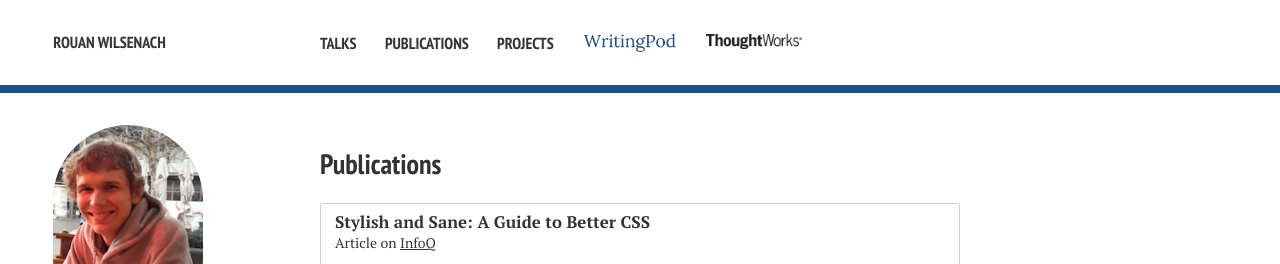
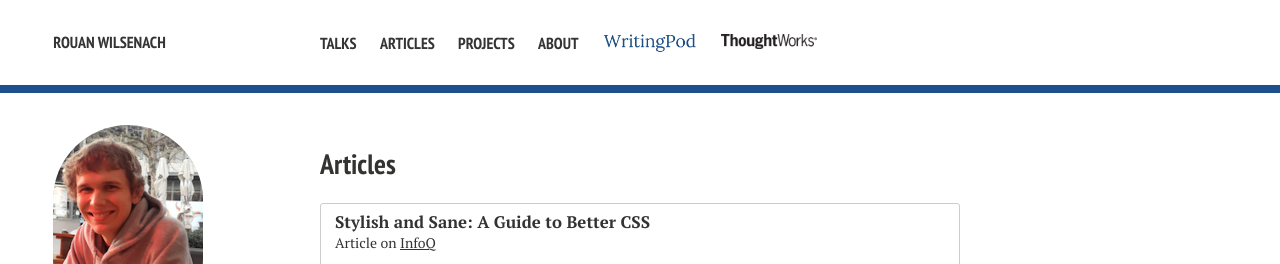
Before and after one commit to rouanw/rouanw.github.io, a Jekyll site: the page built from publications/index.md, in a window 1280 px wide. Shown: the top 264 px of the page. Built offline with Jekyll 4.4.1, drawn with Linux system fonts in a browser that asks for light colours; nearby versions of some CDN libraries; some web fonts are replaced; comment, search, counter and statistics services are not loaded.

Commit message:
added about me link

```diff
--- a/_data/navigation.yml
+++ b/_data/navigation.yml
@@ -3,11 +3,14 @@
 - title: Talks
   url: /talks/
 
-- title: Publications
+- title: Articles
   url: /publications/
 
 - title: Projects
   url: /projects/
+
+- title: About
+  url: /about/
 
 - title: <img id="writing-pod-logo" src="/images/writing-pod.png"/>
   url: http://www.writingpod.com
--- a/_sass/page.scss
+++ b/_sass/page.scss
@@ -75,7 +75,7 @@ body {
 		}
 		@media #{$small} {
 			display: inline;
-			margin-right: 25px;
+			margin-right: 20px;
 			white-space: nowrap;
 			border-bottom: 0 solid transparent;
 		}
--- a/publications/index.md
+++ b/publications/index.md
@@ -5,7 +5,7 @@ tags: [Rouan, Wilsenach, ThoughtWorks, agile, software, developer, development,
 share: false
 ---
 
-## Publications
+## Articles
 
 {% include _promo.html title="Stylish and Sane: A Guide to Better CSS" type="Article on" publication="InfoQ" url="http://www.infoq.com/articles/guide-to-better-css" imageUrl="images/infoq.jpg" description="Let's face it. All websites need CSS and yours is probably awful. There's too much of it. There's a bunch of duplication. It's like a delicately spun spider web, tightly coupled and fragile. It has more patches than a bicycle wheel. It doesn't need to be this way. I’ll introduce you to the concept of component-based styling and show you how to curate a style guide for your site." %}
 
```
